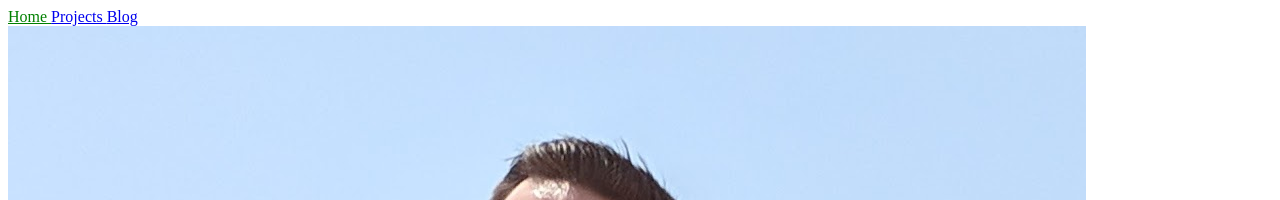
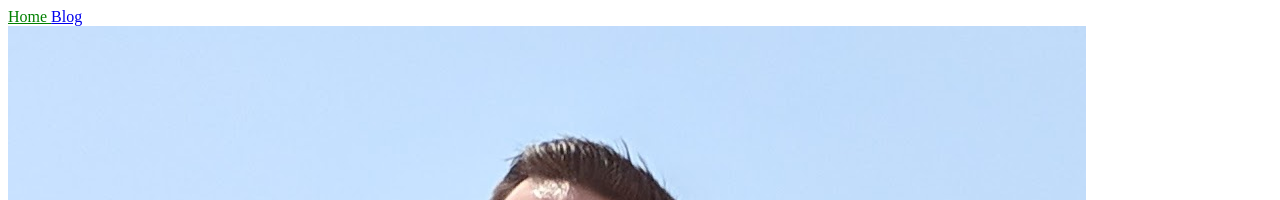
Before and after one commit to tkindy/website, a Jekyll site: the page built from index.html, in a window 1280 px wide. Shown: the top 200 px of the page. Built offline with Jekyll 4.4.1, drawn with Linux system fonts in a browser that asks for light colours.

Commit message:
Remove projects page

```diff
--- a/_data/nav.yml
+++ b/_data/nav.yml
@@ -1,6 +1,4 @@
 - name: Home
   link: /
-- name: Projects
-  link: /projects.html
 - name: Blog
   link: /blog.html
--- a/projects.html
+++ /dev/null
@@ -1,3 +0,0 @@
----
-title: Tyler Kindy | Projects
----
```
